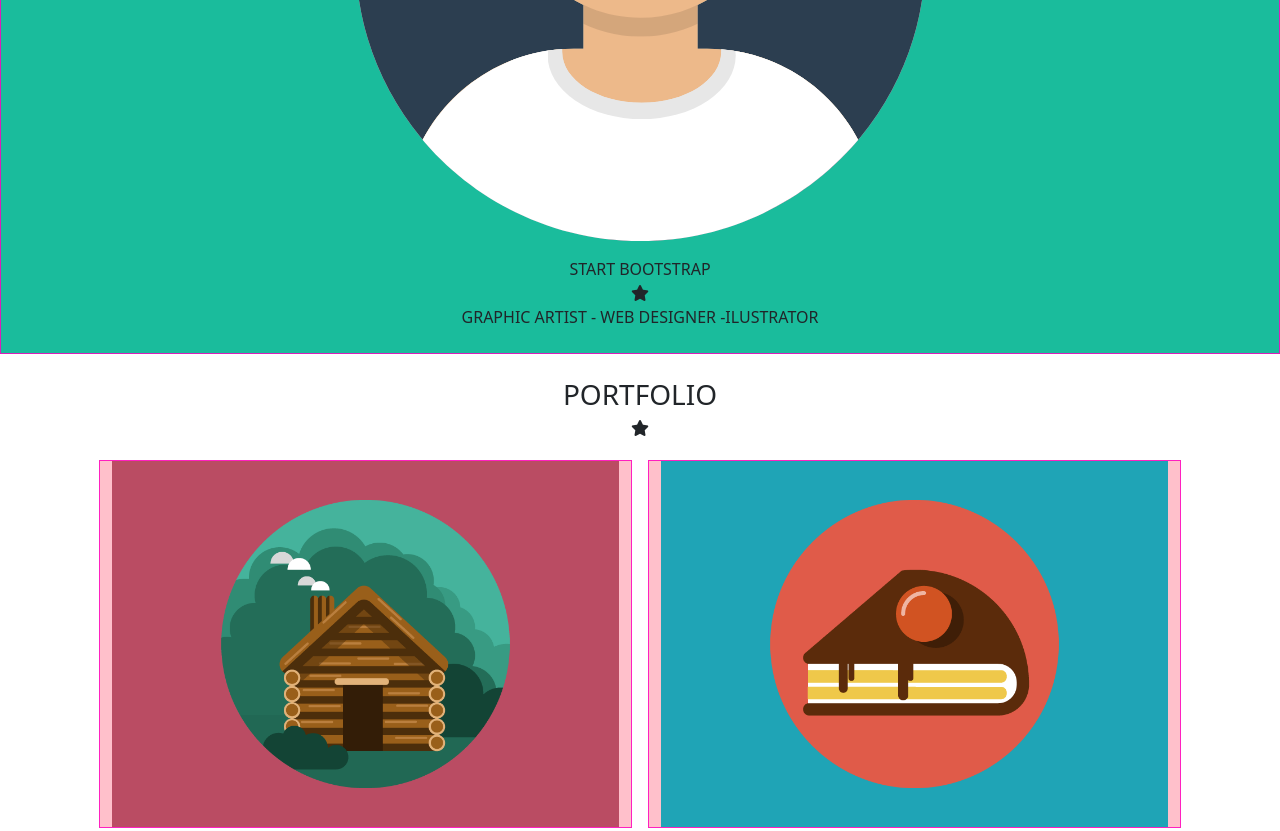
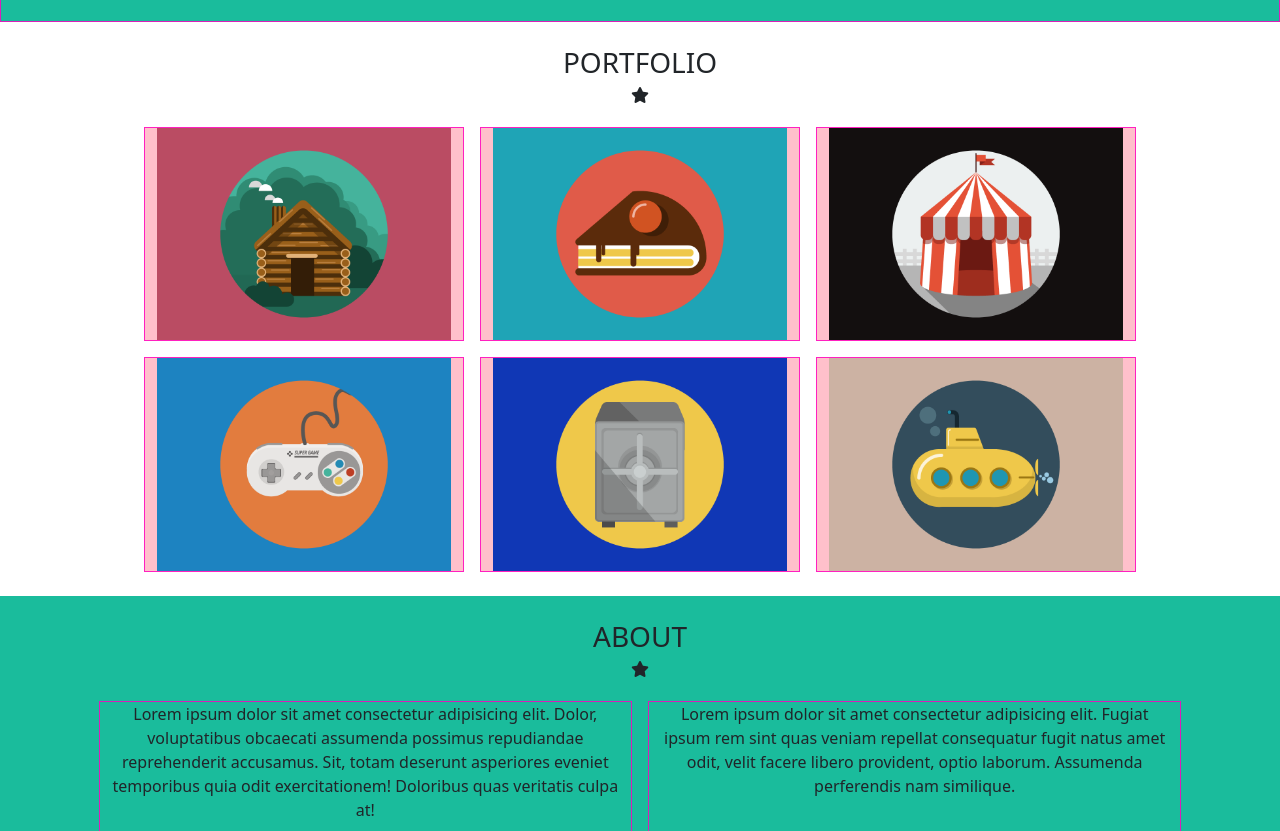
Before and after one commit to Arela-Cristina/html-css-bootstrap-freelancer, a plain HTML site: page index.html in a window 1280 px wide. Shown: the part 489-1320 px from the top of the page. Drawn offline with nearby package versions, Linux system fonts and the light colour scheme.

Commit message:
Add query lg

```diff
--- a/index.html
+++ b/index.html
@@ -20,7 +20,7 @@
         </div>
         <div class="row justify-content-center text-center cri-bg-green">
             <div class="col cri-bg-green py-4">
-                <img class="img-fluid w-50 pb-3" src="img/avatar.svg" alt="avatar picture">
+                <img class="img-fluid w-25 pb-3" src="img/avatar.svg" alt="avatar picture">
                 <div class="fs-6">START BOOTSTRAP</div>
                 <i class="fa-solid fa-star"></i>
                 <div class="fs-6">GRAPHIC ARTIST - WEB DESIGNER -ILUSTRATOR</div>
@@ -36,22 +36,22 @@
                     <i class="fa-solid fa-star"></i>
                 </div>
                 <div class="row justify-content-center gap-3">
-                    <div class="col-11 col-md-5">
+                    <div class="col-11 col-md-5 col-lg-3">
                         <img class="w-100" src="img/cabin.png" alt="home">
                     </div>
-                    <div class="col-11 col-md-5">
+                    <div class="col-11 col-md-5 col-lg-3">
                         <img class="w-100" src="img/cake.png" alt="cake dessert">
                     </div>
-                    <div class="col-11 col-md-5">
+                    <div class="col-11 col-md-5 col-lg-3">
                         <img class="w-100" src="img/circus.png" alt="circus">
                     </div>
-                    <div class="col-11 col-md-5">
+                    <div class="col-11 col-md-5 col-lg-3">
                         <img class="w-100" src="img/game.png" alt="joystick">
                     </div>
-                    <div class="col-11 col-md-5">
+                    <div class="col-11 col-md-5 col-lg-3">
                         <img class="w-100" src="img/safe.png" alt="cassa forte">
                     </div>
-                    <div class="col-11 col-md-5">
+                    <div class="col-11 col-md-5 col-lg-3">
                         <img class="w-100" src="img/submarine.png" alt="submarine">
                     </div>
                 </div>
```
